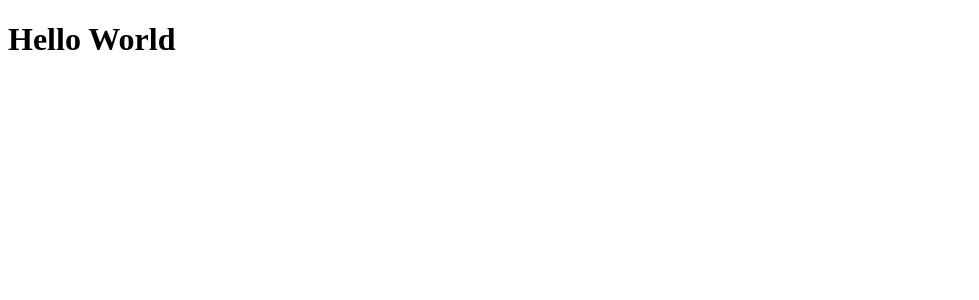
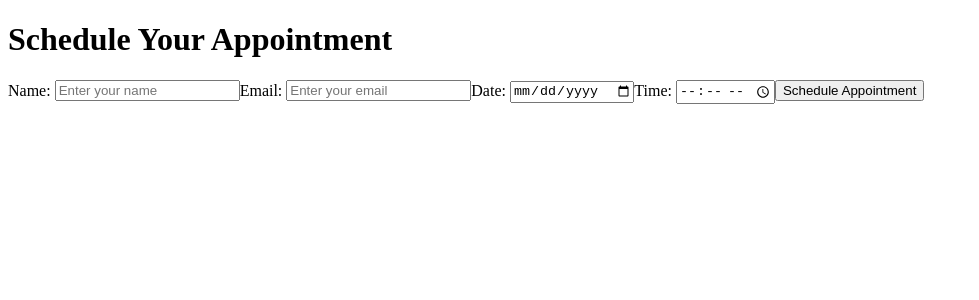
Before and after one commit to icarosun/schedule_pix, a Next.js app: page / in a window 1280 px wide. Shown: the top 300 px of the page, without its empty margins (0-979 px from the left). Built offline with nearby package versions, Linux system fonts and the light colour scheme.

Commit message:
add: screen schedule

```diff
--- a/pages/index.js
+++ b/pages/index.js
@@ -1,5 +1,20 @@
 function Home() {
-    return <h1>Hello World</h1>;
+    return (<>
+        <h1>Schedule Your Appointment</h1>
+        <label>Name: </label>
+        <input placeholder="Enter your name" />
+
+        <label>Email: </label>
+        <input type = "email" placeholder = "Enter your email"/>
+
+        <label>Date: </label>
+        <input type = "date" />
+
+        <label>Time: </label>
+        <input type = "time" />
+
+        <button>Schedule Appointment</button>
+    </>);
 }
 
 export default Home;
```
